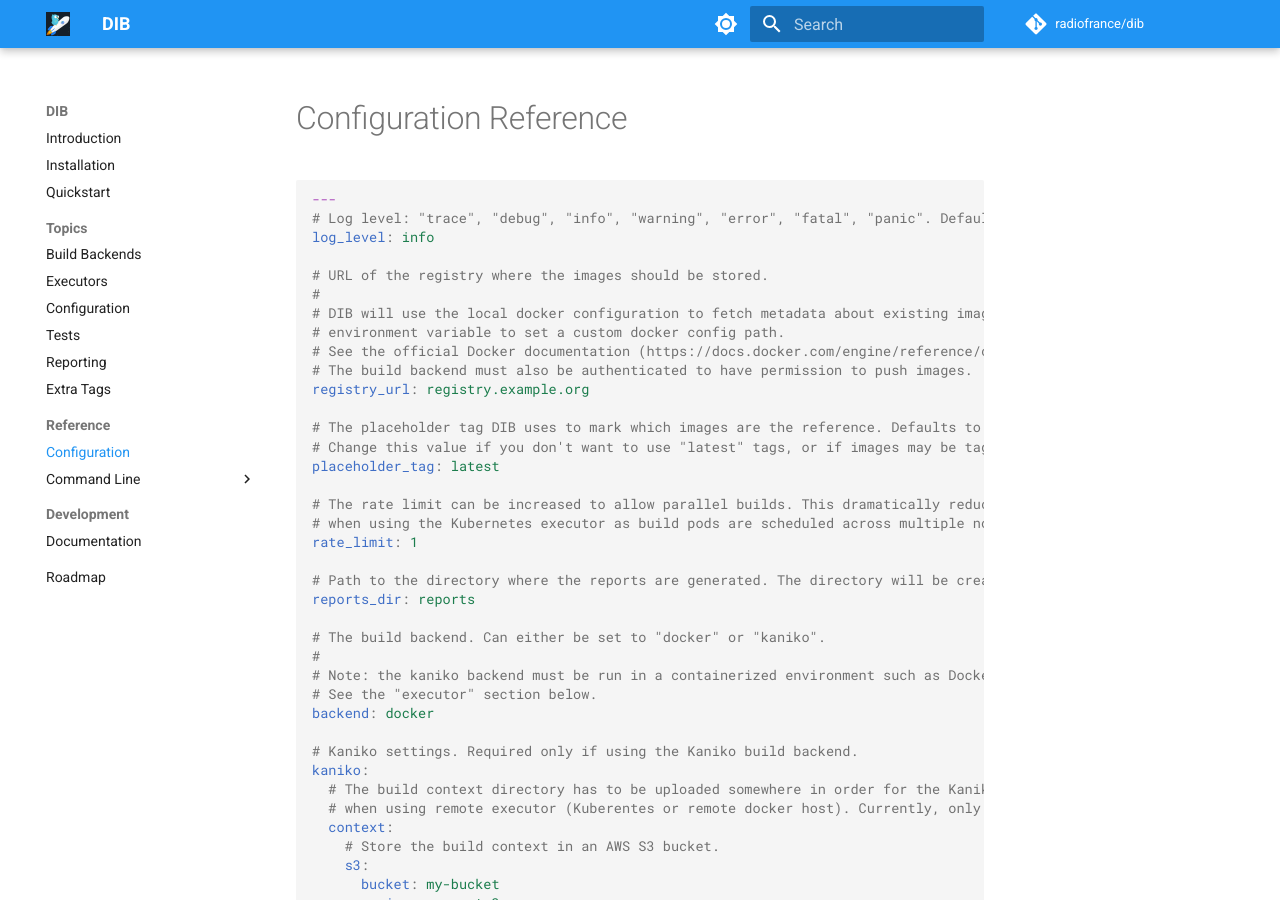
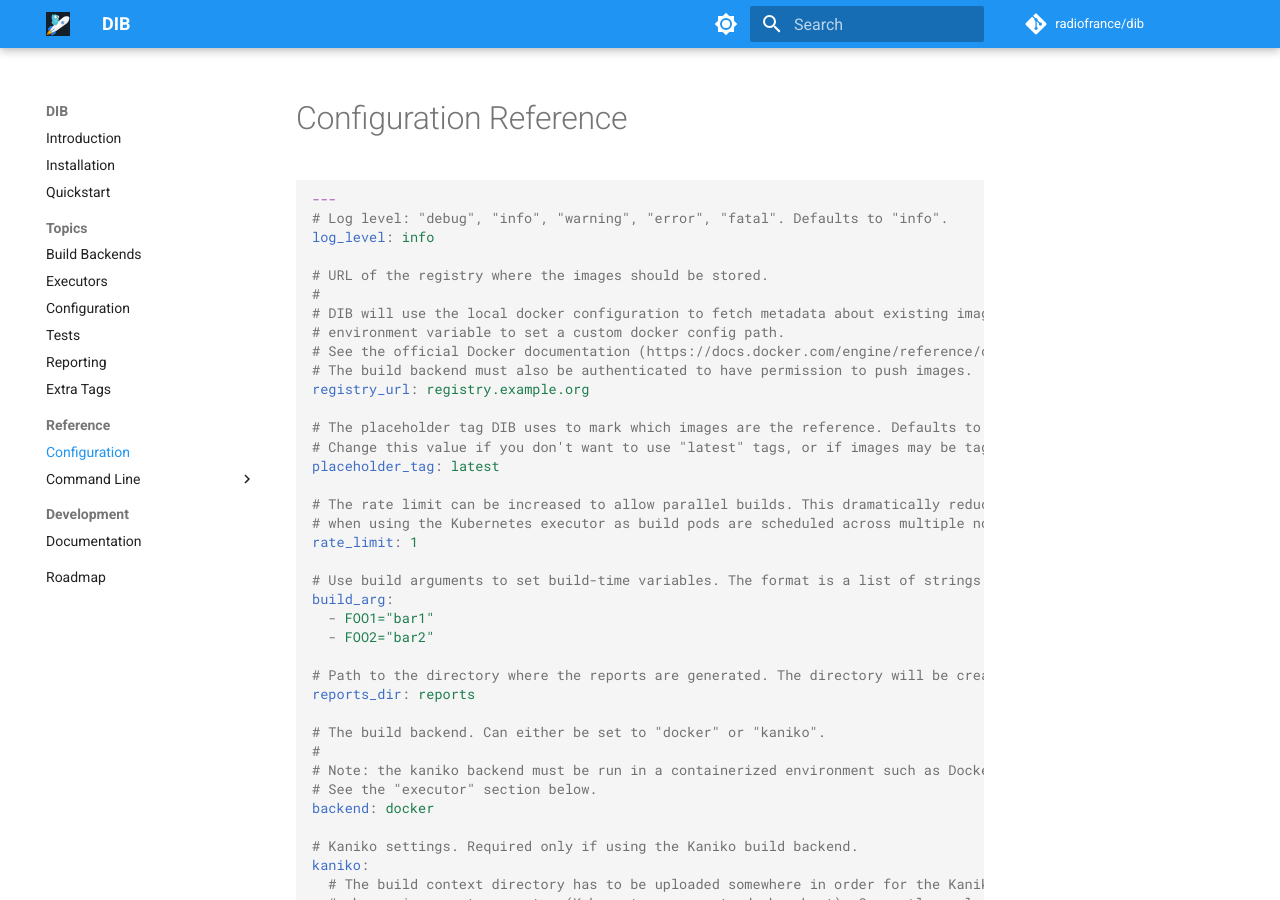
Before and after one commit to radiofrance/dib, an MkDocs documentation site: the page built from docs/configuration-reference.md, in a window 1280 px wide and 900 px high. Built offline with MkDocs 1.6.1 and Material for MkDocs 9.7.7, drawn with Linux system fonts in a browser that asks for light colours; comment, search, counter and statistics services are not loaded.

Commit message:
review by team

```diff
--- a/docs/examples/config/reference.yaml
+++ b/docs/examples/config/reference.yaml
@@ -1,5 +1,5 @@
 ---
-# Log level: "trace", "debug", "info", "warning", "error", "fatal", "panic". Defaults to "info".
+# Log level: "debug", "info", "warning", "error", "fatal". Defaults to "info".
 log_level: info
 
 # URL of the registry where the images should be stored.
@@ -17,6 +17,11 @@ placeholder_tag: latest
 # The rate limit can be increased to allow parallel builds. This dramatically reduces the build times
 # when using the Kubernetes executor as build pods are scheduled across multiple nodes.
 rate_limit: 1
+
+# Use build arguments to set build-time variables. The format is a list of strings.
+build_arg:
+  - FOO1="bar1"
+  - FOO2="bar2"
 
 # Path to the directory where the reports are generated. The directory will be created if it doesn't exist.
 reports_dir: reports
```
Also changed, not shown: docs/configuration.md (+1 -1 lines).
